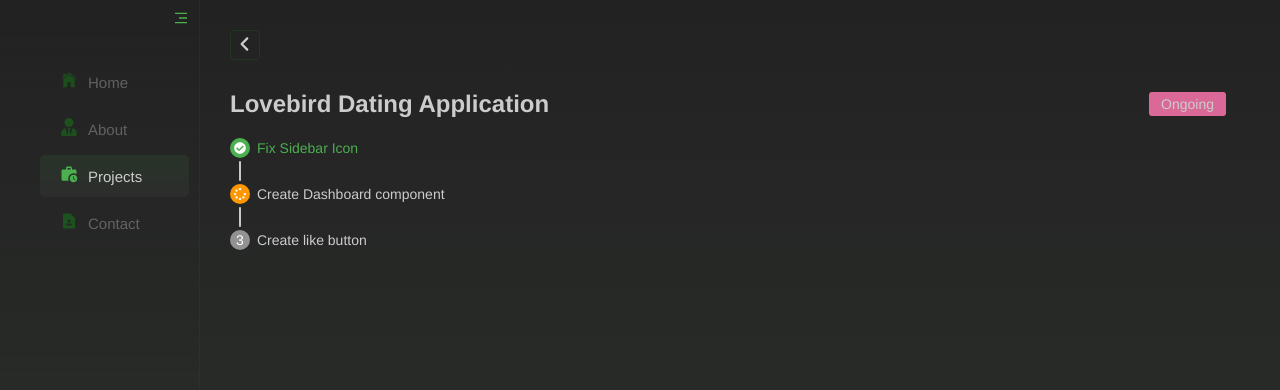
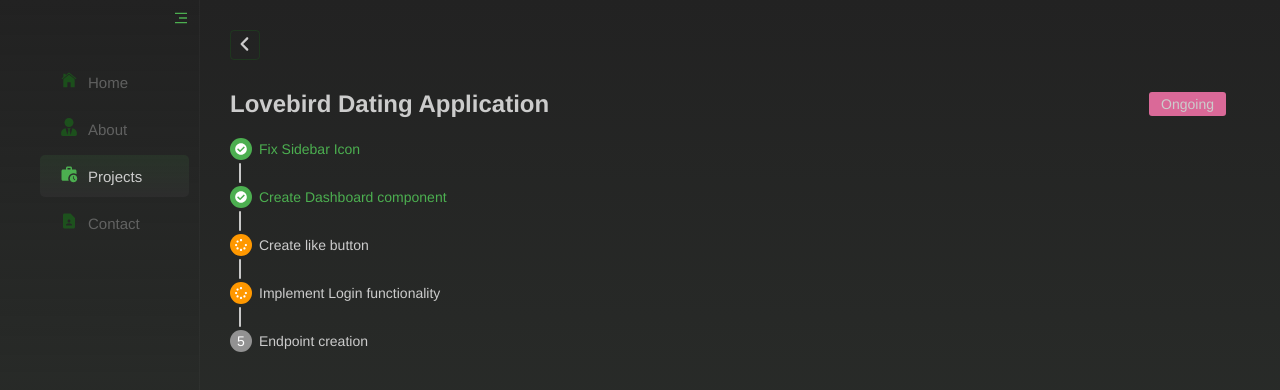
Before and after one commit to abolajii/portfolio-ts, a React (Vite) app: page /project/1 in a window 1280 px wide. Shown: the top 390 px of the page. Built offline with nearby package versions, Linux system fonts and the light colour scheme.

Commit message:
back to normalv1

```diff
--- a/src/components/Stepper.tsx
+++ b/src/components/Stepper.tsx
@@ -23,8 +23,8 @@ const StepContainer = styled.div`
 `;
 
 const StepIconContainer = styled.div<{ status: StepStatus }>`
-  width: 20px;
-  height: 20px;
+  width: 22px;
+  height: 22px;
   border-radius: 50%;
   background-color: ${({ status }) =>
     status === "done"
--- a/src/pages/Single.tsx
+++ b/src/pages/Single.tsx
@@ -240,12 +240,24 @@ const Single = () => {
     {
       number: 2,
       description: "Create Dashboard component",
+      status: "done",
+      statusDescription: "Done",
+    },
+    {
+      number: 3,
+      description: "Create like button",
       status: "inProgress",
       statusDescription: "In Progress",
     },
     {
-      number: 3,
-      description: "Create like button",
+      number: 4,
+      description: "Implement Login functionality",
+      status: "inProgress",
+      statusDescription: "In Progress",
+    },
+    {
+      number: 5,
+      description: "Endpoint creation",
       status: "notStarted",
       statusDescription: "Not Started",
     },
```
